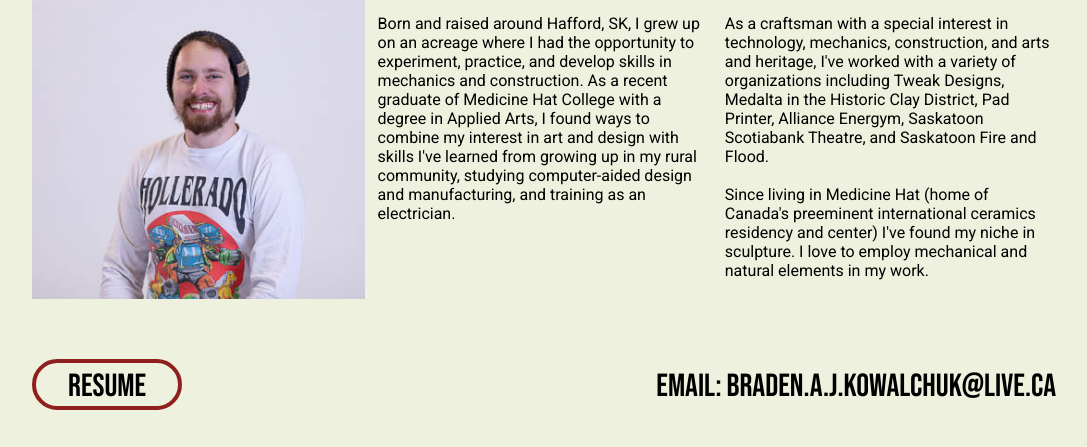
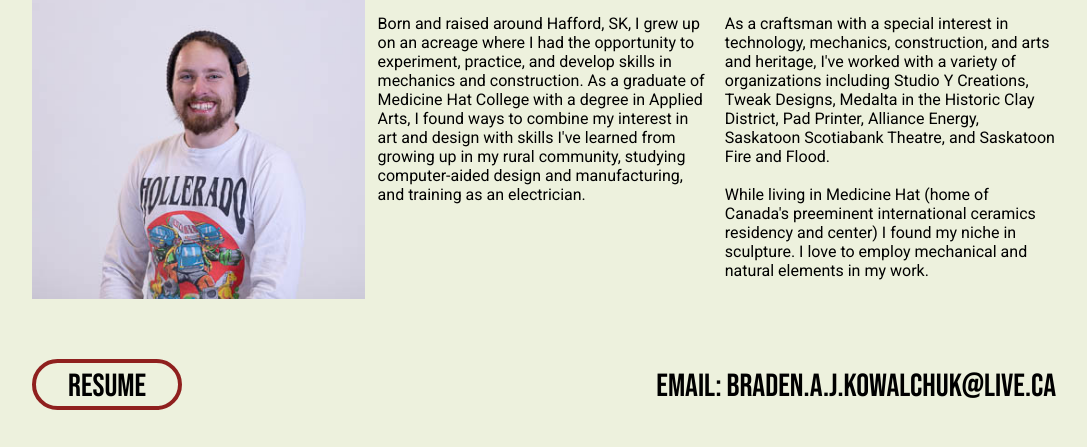
Before and after one commit to Bladen777/html_portflio_mk1, a plain HTML site: page index.html in a window 1280 px wide. Shown: the part 1068-1515 px from the top of the page, without its empty margins (96-1183 px from the left). Drawn offline with Linux system fonts and the light colour scheme.

Commit message:
Update index.html

```diff
--- a/index.html
+++ b/index.html
@@ -84,12 +84,12 @@
 
 	<div class="about_me"
 		 id="body">
-	<p class="abt_me_col1"> Born and raised around Hafford, SK, I grew up on an acreage where I had the opportunity to experiment, practice, and develop skills in mechanics and construction. As a recent graduate of Medicine Hat College with a degree in Applied Arts, I found ways to combine my interest in art and design with skills I've learned from growing up in my rural community, studying computer-aided design and manufacturing, and training as an electrician.
+	<p class="abt_me_col1"> Born and raised around Hafford, SK, I grew up on an acreage where I had the opportunity to experiment, practice, and develop skills in mechanics and construction. As a graduate of Medicine Hat College with a degree in Applied Arts, I found ways to combine my interest in art and design with skills I've learned from growing up in my rural community, studying computer-aided design and manufacturing, and training as an electrician.
 	<br><br></p><p>
 
-	As a craftsman with a special interest in technology, mechanics, construction, and arts and heritage, I've worked with a variety of organizations including Tweak Designs, Medalta in the Historic Clay District, Pad Printer, Alliance Energym, Saskatoon Scotiabank Theatre, and Saskatoon Fire and Flood.
+	As a craftsman with a special interest in technology, mechanics, construction, and arts and heritage, I've worked with a variety of organizations including Studio Y Creations, Tweak Designs, Medalta in the Historic Clay District, Pad Printer, Alliance Energy, Saskatoon Scotiabank Theatre, and Saskatoon Fire and Flood.
 	<br><br>
-	Since living in Medicine Hat (home of Canada's preeminent international ceramics residency and center) I've found my niche in sculpture. I love to employ mechanical and natural elements in my work.</p>
+	While living in Medicine Hat (home of Canada's preeminent international ceramics residency and center) I found my niche in sculpture. I love to employ mechanical and natural elements in my work.</p>
 
 	</div>
 
```
